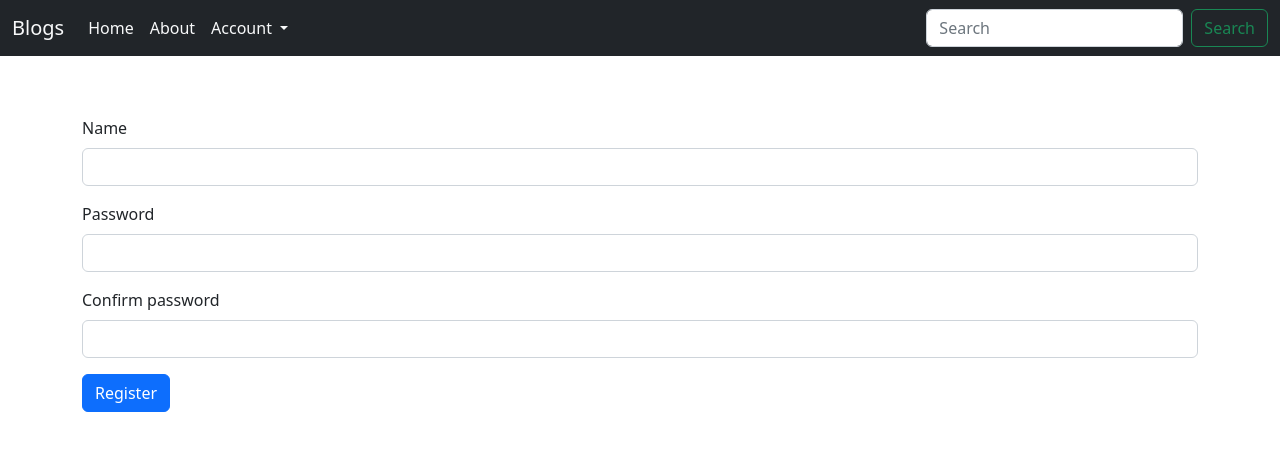
After one commit to LV-coding/Site-blog, a PHP site: page /pages/register.php in a window 1280 px wide. The commit adds this page. Shown: the top 451 px of the page. Run offline with PHP 8.4, Linux system fonts and the light colour scheme.

Commit message:
add register form, form validation, connection to db

```diff
--- a/components/footer.php
+++ b/components/footer.php
@@ -1,3 +1,4 @@
+</main>
 <script src="https://cdn.jsdelivr.net/npm/bootstrap@5.2.3/dist/js/bootstrap.bundle.min.js" integrity="sha384-kenU1KFdBIe4zVF0s0G1M5b4hcpxyD9F7jL+jjXkk+Q2h455rYXK/7HAuoJl+0I4" crossorigin="anonymous"></script>
 </body>
 </html>
--- a/components/header.php
+++ b/components/header.php
@@ -7,22 +7,23 @@
     <title>Document</title>
     <link rel="stylesheet" href="../css/style.css">
     <link href="https://cdn.jsdelivr.net/npm/bootstrap@5.2.3/dist/css/bootstrap.min.css" rel="stylesheet" integrity="sha384-rbsA2VBKQhggwzxH7pPCaAqO46MgnOM80zW1RWuH61DGLwZJEdK2Kadq2F9CUG65" crossorigin="anonymous">
+    <script src="../js/main-scripts.js"></script>
 </head>
 <body>
 <header>
 <nav class="navbar navbar-expand-lg bg-dark">
   <div class="container-fluid">
-    <a class="navbar-brand text-light" href="#">Blogs</a>
+    <a class="navbar-brand text-light" href="/">Blogs</a>
     <button class="navbar-toggler" type="button" data-bs-toggle="collapse" data-bs-target="#navbarSupportedContent" aria-controls="navbarSupportedContent" aria-expanded="false" aria-label="Toggle navigation">
       <span class="navbar-toggler-icon"></span>
     </button>
     <div class="collapse navbar-collapse" id="navbarSupportedContent">
       <ul class="navbar-nav me-auto mb-2 mb-lg-0">
         <li class="nav-item">
-          <a class="nav-link active text-light" aria-current="page" href="#">Home</a>
+          <a class="nav-link active text-light" aria-current="page" href="/">Home</a>
         </li>
         <li class="nav-item">
-          <a class="nav-link text-light" href="#">About</a>
+          <a class="nav-link text-light" href="/pages/about.php">About</a>
         </li>
         <li class="nav-item dropdown">
           <a class="nav-link dropdown-toggle text-light" href="#" role="button" data-bs-toggle="dropdown" aria-expanded="false">
@@ -32,13 +33,16 @@
             <?php
                 if (isset($_SESSION["username"])) {
                     echo <<<html
-                    <li><a class="dropdown-item" href="#">My page</a></li>
+                    <li><a class="dropdown-item" href="/pages/my-page.php">My page</a></li>
                     <li><hr class="dropdown-divider"></li>
-                    <li><a class="dropdown-item" href="#">Log Out</a></li>
+                    <li><a class="dropdown-item" href="/pages/logout.php">Log Out</a></li>
                     html;
                 } else {
                     echo <<<html
-                    <li><a class="dropdown-item" href="#">Log In</a></li>
+                    <li><a class="dropdown-item" href="/pages/login.php">Log In</a></li>
+                    <li><hr class="dropdown-divider"></li>
+                    <li><a class="dropdown-item" href="/pages/register.php">Register</a></li>
+
                     html;
                 };
             ?>
@@ -53,3 +57,4 @@
   </div>
 </nav>
 </header>
+<main class="container">
--- a/css/style.css
+++ b/css/style.css
@@ -4,4 +4,13 @@
   -webkit-box-sizing: border-box;
           box-sizing: border-box;
 }
+
+.container {
+  margin-top: 5vh;
+  padding: 20px;
+}
+
+#error_equal_pass {
+  color: red;
+}
 /*# sourceMappingURL=style.css.map */
--- a/css/style.scss
+++ b/css/style.scss
@@ -3,3 +3,12 @@
     padding: 0;
     box-sizing: border-box;
 }
+
+.container {
+    margin-top: 5vh;
+    padding: 20px;
+}
+
+#error_equal_pass {
+    color: red;
+}
--- /dev/null
+++ b/functions/connection.php
@@ -0,0 +1,9 @@
+<?php
+try {
+    $connect = new PDO("mysql:host=localhost; db_name=blog; charset=utf8", "root", "");
+} catch (PDOException $е) {
+    echo "Couldn't connect to the database: " . $e->getMessage();
+}
+
+
+?>
--- /dev/null
+++ b/functions/form-validation.php
@@ -0,0 +1,14 @@
+<?php
+
+function validate_form($value) {
+
+    $result = trim($value);
+    if ( strlen($result) ) {
+        $result = htmlentities($result);
+        return $result;
+    } else {
+        return false;
+    }
+}
+
+?>
--- /dev/null
+++ b/functions/register-check.php
@@ -0,0 +1,66 @@
+<?php
+require($_SERVER['DOCUMENT_ROOT'].'/functions/form-validation.php');
+require($_SERVER['DOCUMENT_ROOT'].'/functions/connection.php');
+
+if ($_SERVER['REQUEST_METHOD'] == 'POST' ) {
+
+    $name = validate_form($_POST['name']);
+    $password = validate_form($_POST['password']);
+    $confirm_password = validate_form($_POST['confirm_password']);
+
+    $error;
+
+    if ( $name && $password && $confirm_password ) {
+
+        if ($password === $confirm_password) {
+
+            $query = $connect->prepare('SELECT name FROM blog.users WHERE name=:name');
+            $query->execute(['name'=>$name]);
+            $user = $query->fetchAll();
+
+            if(count($user) == 0) {
+                $create_user = $connect->prepare('INSERT INTO blog.users (name, password) VALUES (:name, :password)');
+                $hashed_password = password_hash($password, PASSWORD_DEFAULT);
+                $create_user->execute(['name'=>$name, 'password'=>$hashed_password]);
+
+                header('location: ../index.php');
+
+            } else {
+                $error = "A user with that name already exists !!!";
+                header('location: ../pages/register.php');
+            }
+
+        } else {
+            $error = "Passwords must match !!!";
+            header('location: ../pages/register.php');
+        }
+    } else {
+        $error = "No valid value";
+        header('location: ../pages/register.php');
+    }
+}
+
+
+function render_register_form($error='') {
+    echo <<<html
+        <div class="mb-3">
+        <form  method="post" action="../functions/register-check.php" id="form_register">
+        <label for="exampleName" class="form-label">Name</label>
+        <input type="text" class="form-control" id="exampleName" aria-describedby="nameHelp" name="name" required>
+        </div>
+        <div class="mb-3">
+        <label for="inputPassword1" class="form-label" >Password</label>
+        <input type="password" class="form-control" id="inputPassword1" name="password" required>
+        </div>
+        <div class="mb-3">
+        <label for="inputPassword2" class="form-label">Confirm password</label>
+        <input type="password" class="form-control" id="inputPassword2" name="confirm_password" required>
+        <p id="error_equal_pass"> {$error}
+        </p>
+        </div>
+        <button type="submit" class="btn btn-primary" onclick="checkEqualityPassword()">Register</button>
+        </form>
+    html;
+}
+
+?>
--- /dev/null
+++ b/js/main-scripts.js
@@ -0,0 +1,14 @@
+function checkEqualityPassword () {
+
+    var password = document.getElementById('inputPassword1').value;
+    var confirm_password = document.getElementById('inputPassword2').value;
+
+    if (password !== confirm_password) {
+        document.getElementById('error_equal_pass').innerHTML = 'Passwords must match !!!';
+
+        var form = document.getElementById('form_register');
+        form.addEventListener('submit', (event) => {
+            event.preventDefault();
+          });
+    }
+}
--- /dev/null
+++ b/pages/register.php
@@ -0,0 +1,12 @@
+<?php require($_SERVER['DOCUMENT_ROOT'].'/components/header.php');
+      require($_SERVER['DOCUMENT_ROOT'].'/functions/register-check.php');
+
+if (isset($error)) {
+    render_register_form($error);
+} else {
+    render_register_form();
+}
+/* Correct the sending error on the form !!!!!!!!!!!!!!!!!!!!!!!!!!! */
+
+
+require($_SERVER['DOCUMENT_ROOT'].'/components/footer.php') ?>
```
Also changed, not shown: 1 other file.
